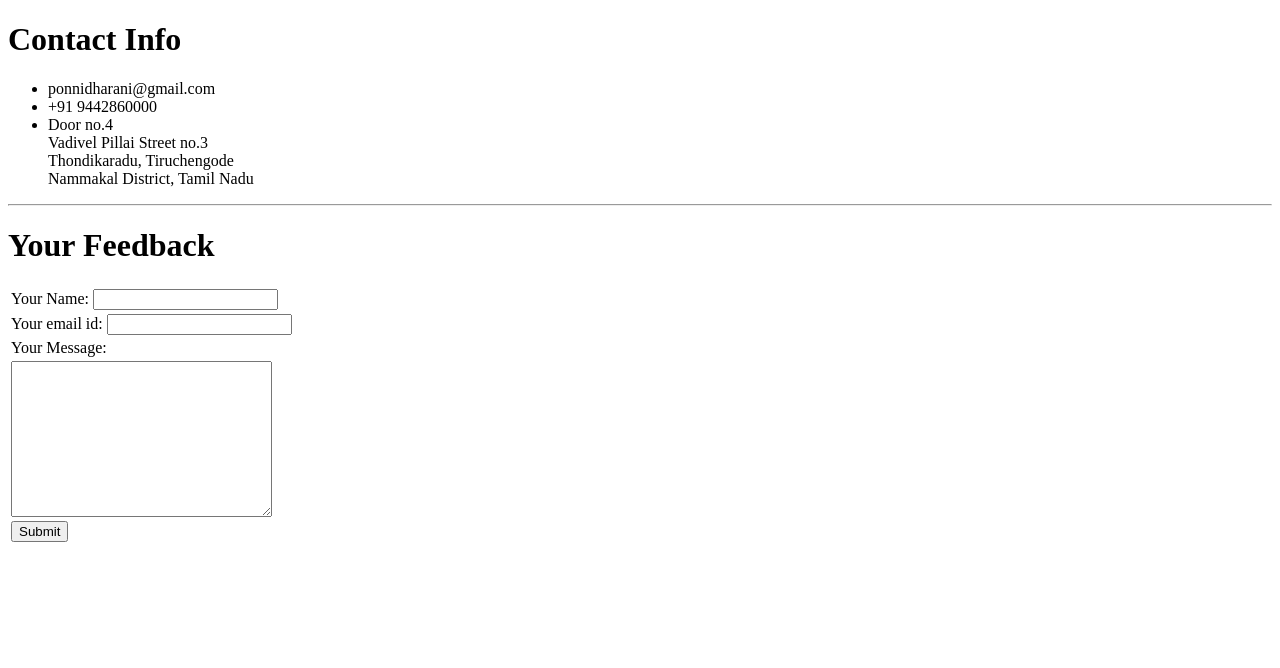
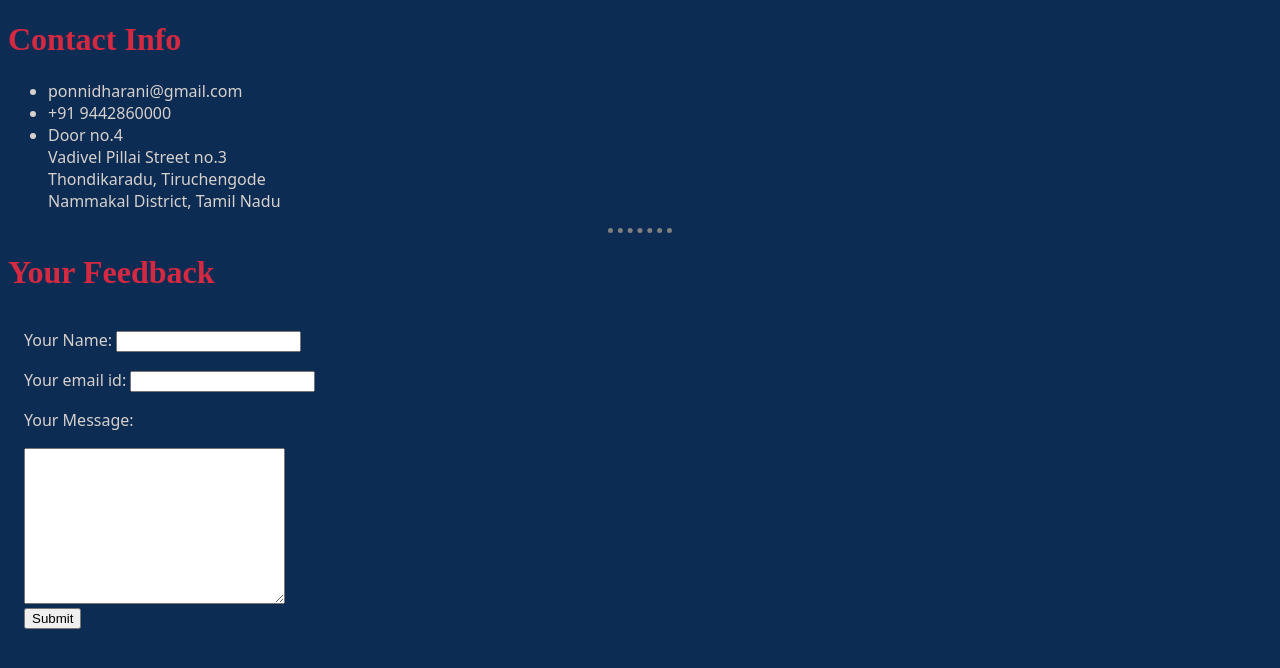
Before and after one commit to dharaniis/cv, a plain HTML site: page contactinfo.html in a window 1280 px wide. Drawn offline with Linux system fonts and the light colour scheme; the site is published under a folder, as on GitHub Pages, so addresses that start at the root find nothing.

Commit message:
Update contactinfo.html

```diff
--- a/contactinfo.html
+++ b/contactinfo.html
@@ -4,7 +4,7 @@
     <meta charset="uft-8">
     <title> Contact Info</title>
 </head>
-<link rel="stylesheet" href="/css/styles.css"
+<link rel="stylesheet" href="styles.css"
 <body>
 
   <h1 class="heading">Contact Info</h1>
```
